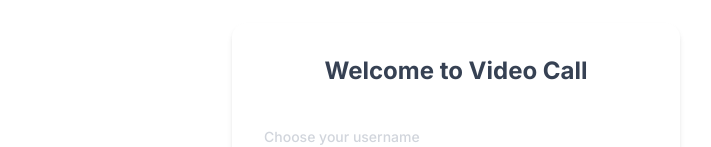
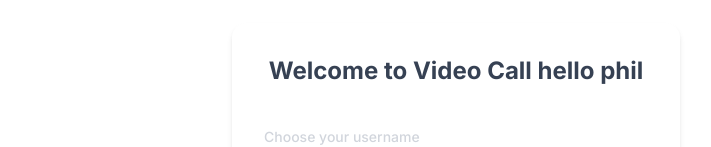
Before and after one commit to saucey/playground, a Next.js app: page /video-call in a window 1280 px wide. Shown: the part 160-307 px from the top of the page, without its empty margins (184-895 px from the left). Built offline with nearby package versions, Linux system fonts and the light colour scheme; no server answers.

Commit message:
phil test

```diff
--- a/src/components/Register.tsx
+++ b/src/components/Register.tsx
@@ -4,7 +4,7 @@
   return (
     <div className="flex flex-col items-center justify-center min-h-[calc(100vh-200px)]">
       <div className="w-full max-w-md p-8 bg-white rounded-lg shadow-md">
-        <h2 className="text-2xl font-bold text-center mb-10 text-gray-700">Welcome to Video Call</h2>
+        <h2 className="text-2xl font-bold text-center mb-10 text-gray-700">Welcome to Video Call hello phil</h2>
         <div className="space-y-4">
           <div className="mb-4">
             <label htmlFor="username" className="block text-sm font-medium text-gray-300 mb-1">
```
